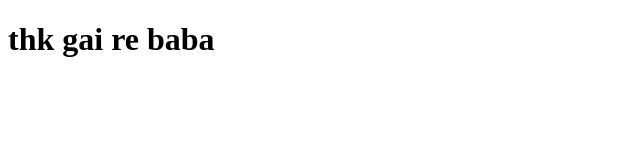
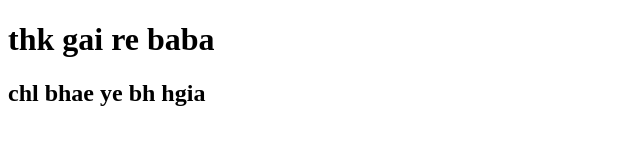
Before and after one commit to AzmeenaAbdulJabbbar/class1etc3, a plain HTML site: page index.html in a window 1280 px wide. Shown: the whole page, without its empty margins (0-640 px from the left). Drawn offline with Linux system fonts and the light colour scheme.

Commit message:
Update index.html

```diff
--- a/index.html
+++ b/index.html
@@ -7,5 +7,6 @@
 </head>
 <body>
     <h1>thk gai re baba</h1>
+    <h2>chl bhae ye bh hgia</h2>
 </body>
 </html>
```
